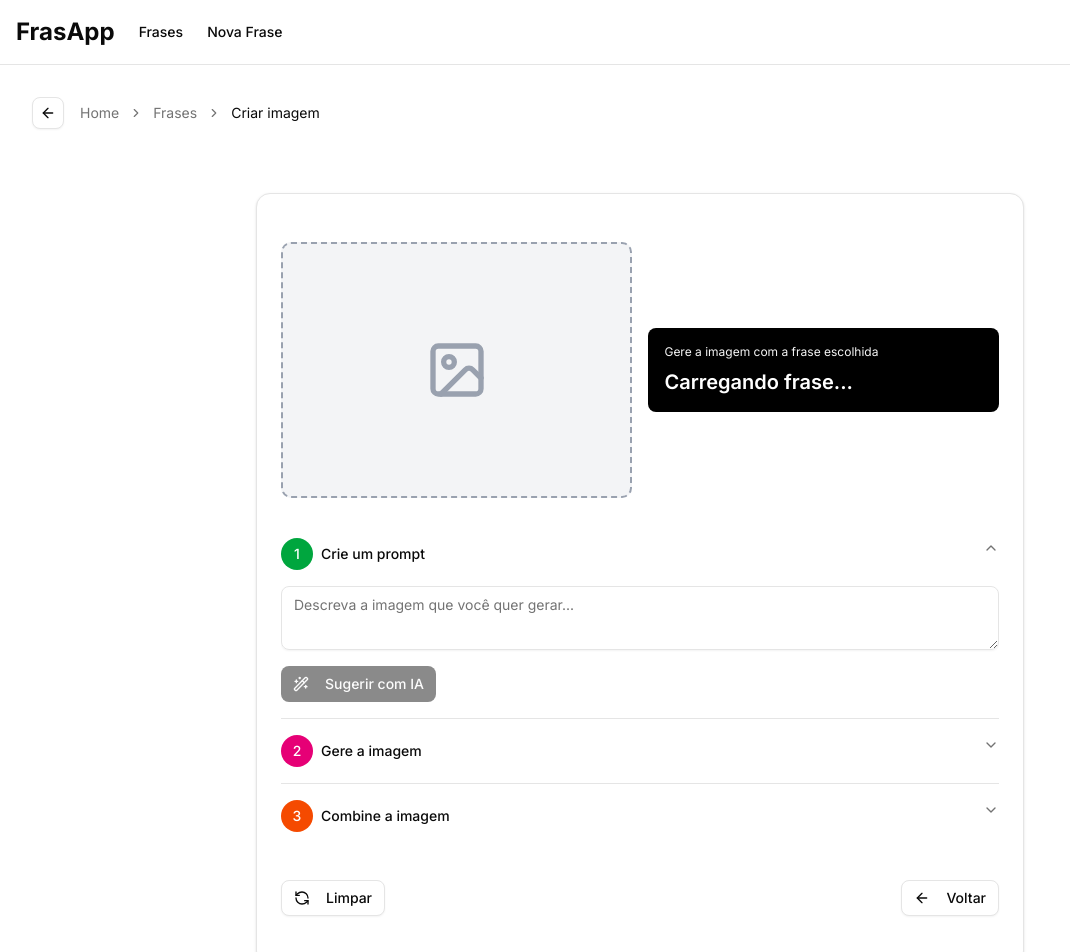
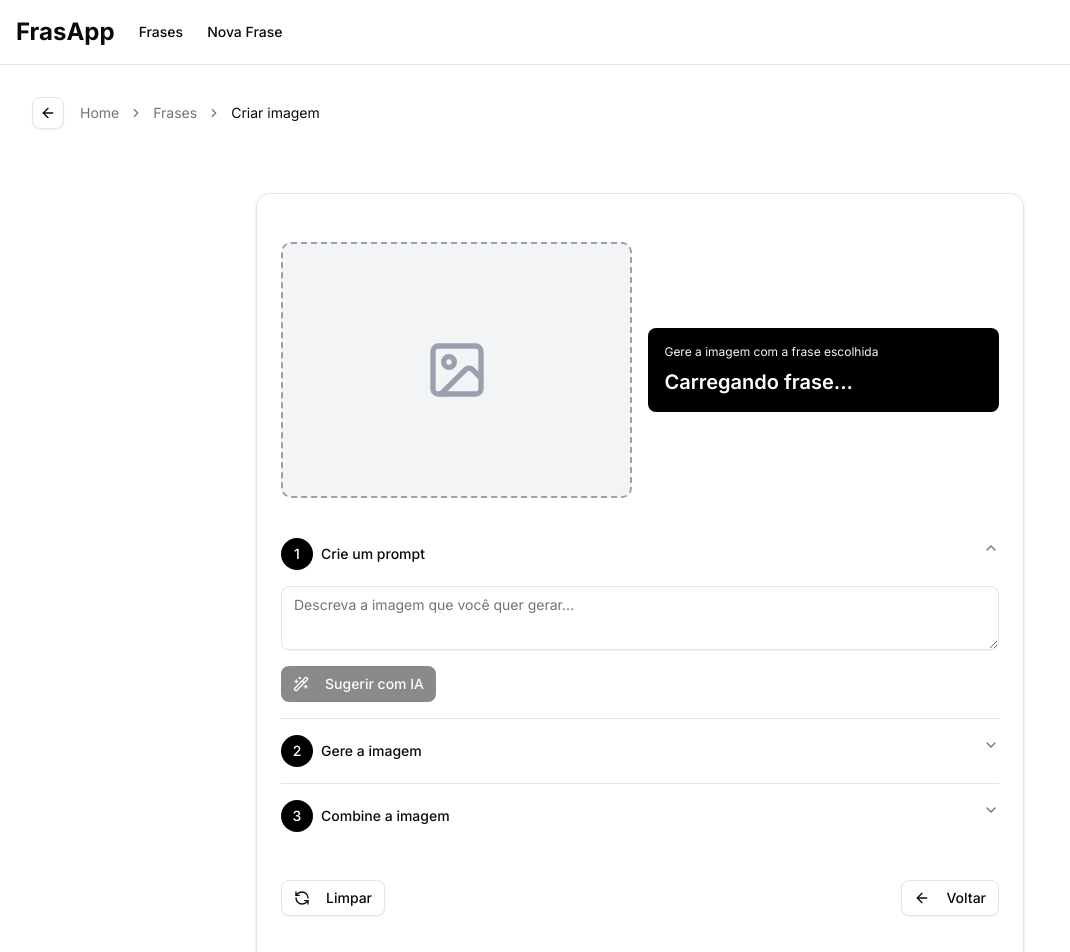
Before and after one commit to ubirajarafree/frasapp-cejusc, a Next.js app: page /criar-imagem in a window 1280 px wide. Shown: the top 952 px of the page, without its empty margins (0-1070 px from the left). Built offline with nearby package versions, Linux system fonts and the light colour scheme.

Commit message:
updated layout criar imagem

```diff
--- a/src/components/criarImagemPage.tsx
+++ b/src/components/criarImagemPage.tsx
@@ -186,7 +186,7 @@ export default function CriarImagemPage() {
               <AccordionItem value="item-1">
                 <AccordionTrigger>
                   <p className="flex items-center gap-2">
-                    <span className="flex items-center justify-center w-8 h-8 rounded-full bg-green-600 text-white">1</span>
+                    <span className="flex items-center justify-center w-8 h-8 rounded-full bg-black text-white">1</span>
                     <span>Crie um prompt</span>
                   </p>
                 </AccordionTrigger>
@@ -208,20 +208,35 @@ export default function CriarImagemPage() {
               <AccordionItem value="item-2" disabled={!prompt}>
                 <AccordionTrigger>
                   <p className="flex items-center gap-2">
-                    <span className="flex items-center justify-center w-8 h-8 rounded-full bg-pink-600 text-white">2</span>
+                    <span className="flex items-center justify-center w-8 h-8 rounded-full bg-black text-white">2</span>
                     <span>Gere a imagem</span>
                   </p>
                 </AccordionTrigger>
                 <AccordionContent>
+                  {!imagemUrl ? (
+                    <>
                       <span className="flex mb-4">Com o prompt criado, é hora de gerar a imagem. Clique no botão abaixo para gerar a imagem.</span>
                       <Button onClick={gerarImagem} disabled={loadingImage || !prompt || !!imagemUrl}>
                         {loadingImage ? <Loader2 className="mr-2 h-4 w-4 animate-spin" /> : <ImageIcon className="mr-2 h-4 w-4" />}
                         Gerar Imagem
                       </Button>
+                    </>
+                  ) : (
+                    <>
+                      <span className="flex mb-4">Com o prompt criado, é hora de gerar a imagem. Clique no botão abaixo para gerar a imagem.</span>
+                      <Button onClick={gerarImagem} disabled={loadingImage || !prompt || !!imagemUrl}>
+                        {loadingImage ? <Loader2 className="mr-2 h-4 w-4 animate-spin" /> : <ImageIcon className="mr-2 h-4 w-4" />}
+                        Gerar Imagem
+                      </Button>
+                      <span className="flex mt-4">Ok. Imagem gerada. Siga para a próxima etapa.</span>
+                    </>
+                  )}
+                  <div className="flex items-center flex-col md:flex-row justify-between gap-4">
                     <div className={`
                       mt-4
                       relative
-                    w-1/2
+                      w-full
+                      md:w-1/2
                       ${imagemUrl ? 'aspect-square' : 'h-48 md:h-64'}
                       border-2
                       border-gray-400
@@ -246,13 +261,20 @@ export default function CriarImagemPage() {
                         <ImageIcon className="h-16 w-16 text-gray-400" />
                       )}
                     </div>
+                    <div className="flex w-full md:w-1/2">
+                      <p className="w-full bg-black bg-opacity-50 text-white text-base md:text-xl font-semibold p-4 rounded-md z-20">
+                        <span className="block text-muted text-xs font-normal mb-2">Combine a imagem com a frase escolhida</span>
+                        {frase?.conteudo || "Carregando frase..."}
+                      </p>
+                    </div>
+                  </div>
                 </AccordionContent>
               </AccordionItem>
 
               <AccordionItem value="item-3" disabled={!imagemUrl}>
                 <AccordionTrigger>
                   <p className="flex items-center gap-2">
-                    <span className="flex items-center justify-center w-8 h-8 rounded-full bg-orange-600 text-white">3</span>
+                    <span className="flex items-center justify-center w-8 h-8 rounded-full bg-black text-white">3</span>
                     <span>Combine a imagem</span>
                   </p>
                 </AccordionTrigger>
```
Lines whose indentation alone changed are shown as unchanged.
